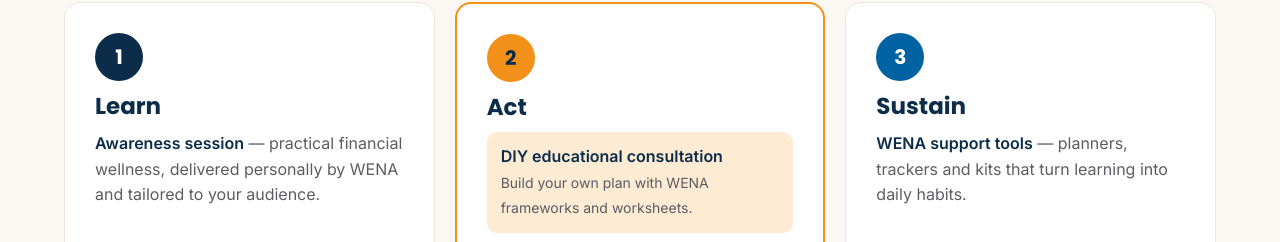
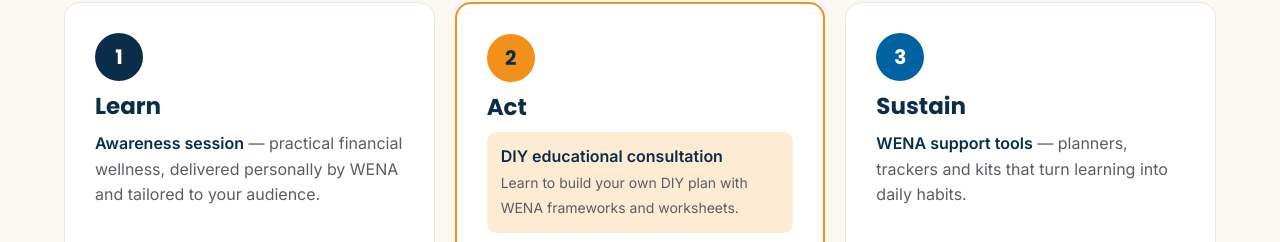
Before and after one commit to Project-WENA/WENA, a plain HTML site: page index.html in a window 1280 px wide. Shown: the part 1003-1245 px from the top of the page. Drawn offline with Linux system fonts and the light colour scheme; no server answers.

Commit message:
Reword DIY educational consultation description on homepage
Updated the description of the DIY educational consultation option to clarify the learning aspect.

```diff
--- a/index.html
+++ b/index.html
@@ -70,7 +70,7 @@
   <div class="card highlight">
     <span class="step-num" style="background:var(--saffron);color:var(--deep)">2</span>
     <h3>Act</h3>
-    <div class="option-box" style="background:var(--peach)"><strong>DIY educational consultation</strong><br><span>Build your own plan with WENA frameworks and worksheets.</span></div>
+    <div class="option-box" style="background:var(--peach)"><strong>DIY educational consultation</strong><br><span>Learn to build your own DIY plan with WENA frameworks and worksheets.</span></div>
     <div class="option-box" style="background:var(--ice)"><strong>Execution partner support</strong><br><span>A vetted expert does it with you.</span></div>
     <a class="more" href="partners.html">Implementation partners →</a>
   </div>
```
